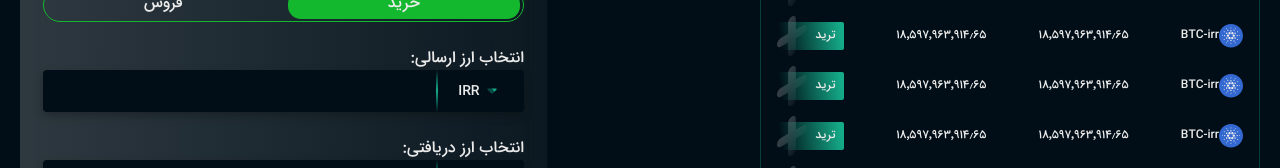
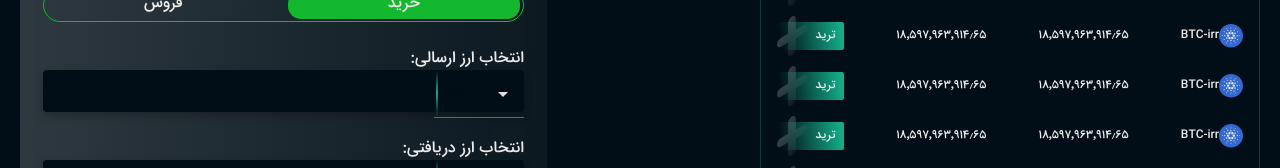
Before and after one commit to danyalbani240/dashboard, a Nuxt app: page /crypto-trade in a window 1280 px wide. Shown: the part 260-428 px from the top of the page. Built offline with nearby package versions, Linux system fonts and the light colour scheme.

Commit message:
Base Select Added

```diff
--- a/components/TheFastTradeForm.vue
+++ b/components/TheFastTradeForm.vue
@@ -53,12 +53,7 @@
           <div class="flex flex-col mt-6">
             <p dir="rtl">انتخاب ارز ارسالی:</p>
             <div class="flex flex-row-reverse crypto-send bg-primary">
-              <div
-                class="h-full flex justify-evenly px-6 cursor-pointer items-center"
-              >
-                <span class="mr-1">IRR</span>
-                <img src="../assets/images/downArrow.svg" />
-              </div>
+              <BaseSelect :options="['IRR']" />
             </div>
           </div>
           <div class="flex flex-col mt-6">
```
